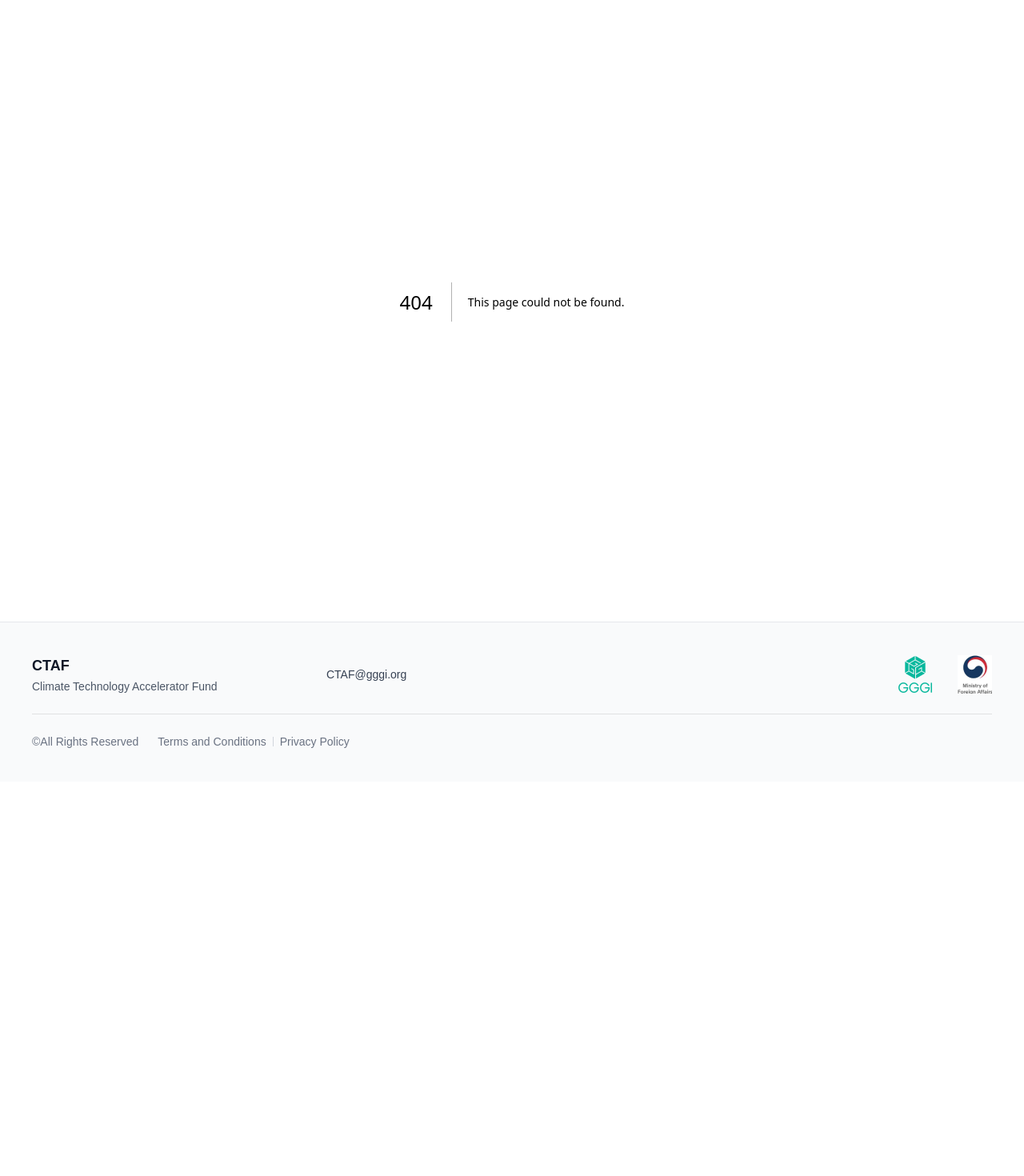
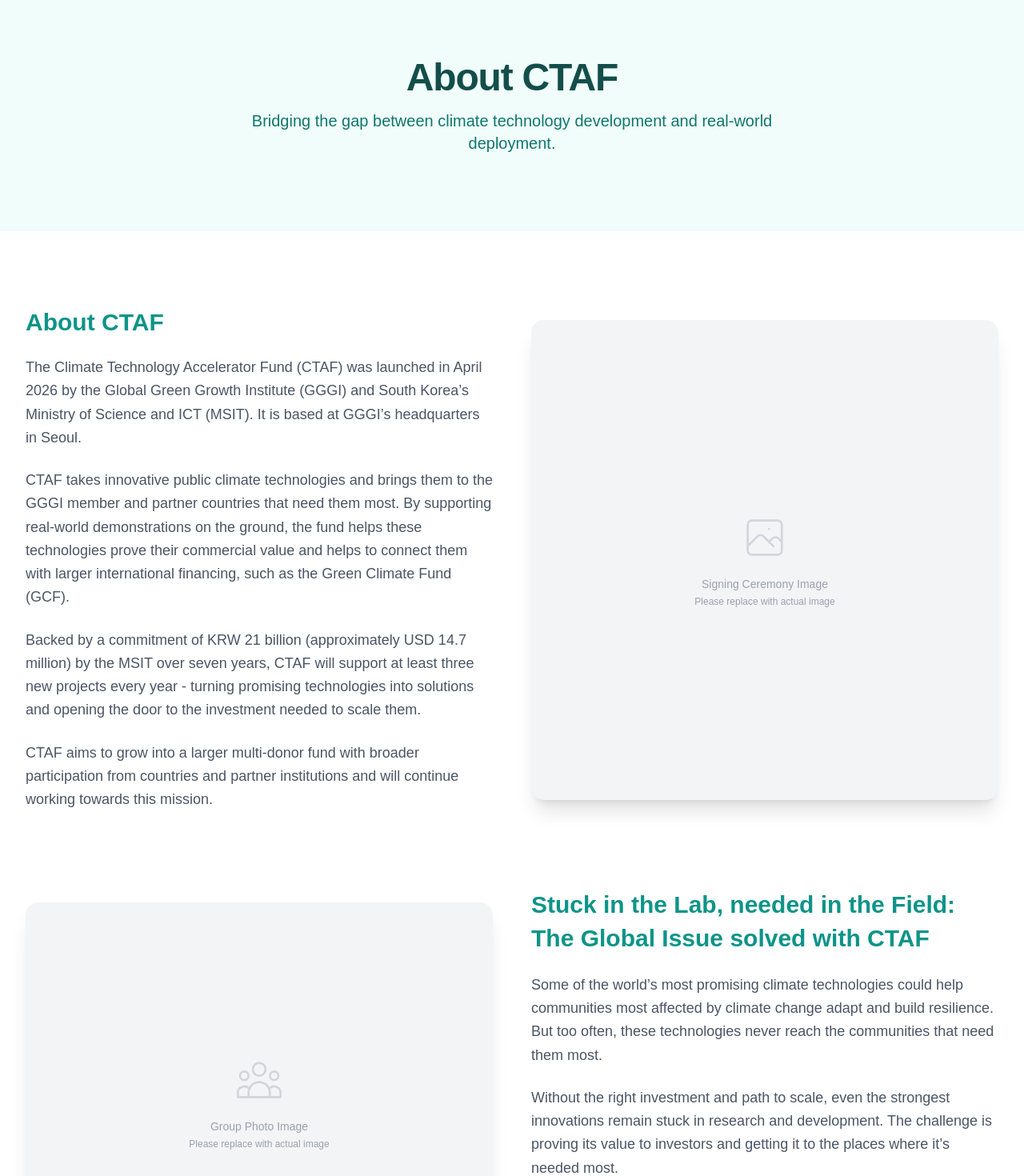
Before and after one commit to LzLLC2022/CPMS, a Next.js app: page /about/ctaf in a window 1280 px wide. Before the commit this address had no page. Shown: the part 120-1590 px from the top of the page at 80% size. Before the commit the page ends 1097 px from the top, so only its background shows below. Built offline with nearby package versions, Linux system fonts and the light colour scheme.

Commit message:
feat: add About CTAF page with content and image placeholders

```diff
--- /dev/null
+++ b/src/app/about/ctaf/page.tsx
@@ -0,0 +1,103 @@
+import React from 'react';
+import Image from 'next/image';
+
+export default function AboutCtafPage() {
+  return (
+    <div className="min-h-screen bg-white">
+      {/* Hero Section */}
+      <div className="bg-primary-50 py-16 sm:py-24">
+        <div className="max-w-7xl mx-auto px-4 sm:px-6 lg:px-8 text-center">
+          <h1 className="text-4xl font-extrabold text-primary-900 sm:text-5xl tracking-tight">
+            About CTAF
+          </h1>
+          <p className="mt-4 max-w-2xl text-xl text-primary-700 mx-auto">
+            Bridging the gap between climate technology development and real-world deployment.
+          </p>
+        </div>
+      </div>
+
+      <div className="max-w-7xl mx-auto px-4 sm:px-6 lg:px-8 py-16 sm:py-24 space-y-24">
+
+        {/* Section 1: About CTAF */}
+        <div className="grid grid-cols-1 lg:grid-cols-2 gap-12 items-center">
+          <div className="order-2 lg:order-1 space-y-6 text-gray-600 text-lg leading-relaxed">
+            <h2 className="text-3xl font-bold text-primary-600 mb-6">About CTAF</h2>
+            <p>
+              The Climate Technology Accelerator Fund (CTAF) was launched in April 2026 by the
+              Global Green Growth Institute (GGGI) and South Korea’s Ministry of Science and ICT
+              (MSIT). It is based at GGGI’s headquarters in Seoul.
+            </p>
+            <p>
+              CTAF takes innovative public climate technologies and brings them to the GGGI
+              member and partner countries that need them most. By supporting real-world
+              demonstrations on the ground, the fund helps these technologies prove their
+              commercial value and helps to connect them with larger international financing,
+              such as the Green Climate Fund (GCF).
+            </p>
+            <p>
+              Backed by a commitment of KRW 21 billion (approximately USD 14.7 million) by the
+              MSIT over seven years, CTAF will support at least three new projects every year -
+              turning promising technologies into solutions and opening the door to the investment
+              needed to scale them.
+            </p>
+            <p>
+              CTAF aims to grow into a larger multi-donor fund with broader participation from
+              countries and partner institutions and will continue working towards this mission.
+            </p>
+          </div>
+          <div className="order-1 lg:order-2">
+            <div className="relative w-full h-[400px] lg:h-[600px] rounded-2xl overflow-hidden shadow-xl bg-gray-100 flex items-center justify-center">
+              {/* Placeholder for the top right image (Signing Ceremony) */}
+              <div className="text-center text-gray-400 p-6">
+                <svg className="w-16 h-16 mx-auto mb-4 text-gray-300" fill="none" viewBox="0 0 24 24" stroke="currentColor">
+                  <path strokeLinecap="round" strokeLinejoin="round" strokeWidth={1} d="M4 16l4.586-4.586a2 2 0 012.828 0L16 16m-2-2l1.586-1.586a2 2 0 012.828 0L20 14m-6-6h.01M6 20h12a2 2 0 002-2V6a2 2 0 00-2-2H6a2 2 0 00-2 2v12a2 2 0 002 2z" />
+                </svg>
+                <p className="text-sm font-medium">Signing Ceremony Image</p>
+                <p className="text-xs mt-1">Please replace with actual image</p>
+              </div>
+            </div>
+          </div>
+        </div>
+
+        {/* Section 2: Stuck in the Lab */}
+        <div className="grid grid-cols-1 lg:grid-cols-2 gap-12 items-center">
+          <div>
+            <div className="relative w-full h-[400px] lg:h-[500px] rounded-2xl overflow-hidden shadow-xl bg-gray-100 flex items-center justify-center">
+              {/* Placeholder for the bottom left image (Group Photo) */}
+              <div className="text-center text-gray-400 p-6">
+                <svg className="w-16 h-16 mx-auto mb-4 text-gray-300" fill="none" viewBox="0 0 24 24" stroke="currentColor">
+                  <path strokeLinecap="round" strokeLinejoin="round" strokeWidth={1} d="M17 20h5v-2a3 3 0 00-5.356-1.857M17 20H7m10 0v-2c0-.656-.126-1.283-.356-1.857M7 20H2v-2a3 3 0 015.356-1.857M7 20v-2c0-.656.126-1.283.356-1.857m0 0a5.002 5.002 0 019.288 0M15 7a3 3 0 11-6 0 3 3 0 016 0zm6 3a2 2 0 11-4 0 2 2 0 014 0zM7 10a2 2 0 11-4 0 2 2 0 014 0z" />
+                </svg>
+                <p className="text-sm font-medium">Group Photo Image</p>
+                <p className="text-xs mt-1">Please replace with actual image</p>
+              </div>
+            </div>
+          </div>
+          <div className="space-y-6 text-gray-600 text-lg leading-relaxed">
+            <h2 className="text-3xl font-bold text-primary-600 mb-6 leading-snug">
+              Stuck in the Lab, needed in the Field:<br/>
+              The Global Issue solved with CTAF
+            </h2>
+            <p>
+              Some of the world’s most promising climate technologies could help communities most
+              affected by climate change adapt and build resilience. But too often, these technologies
+              never reach the communities that need them most.
+            </p>
+            <p>
+              Without the right investment and path to scale, even the strongest innovations remain
+              stuck in research and development. The challenge is proving its value to investors
+              and getting it to the places where it’s needed most.
+            </p>
+            <p>
+              The Climate Technology Accelerator Fund (CTAF) was created to bridge this gap
+              between climate technology development and real-world deployment. By supporting
+              pilot projects in climate-vulnerable countries, CTAF helps prove what these technologies
+              can do and builds the case for the financing and investment needed to take them further.
+            </p>
+          </div>
+        </div>
+
+      </div>
+    </div>
+  );
+}
```
